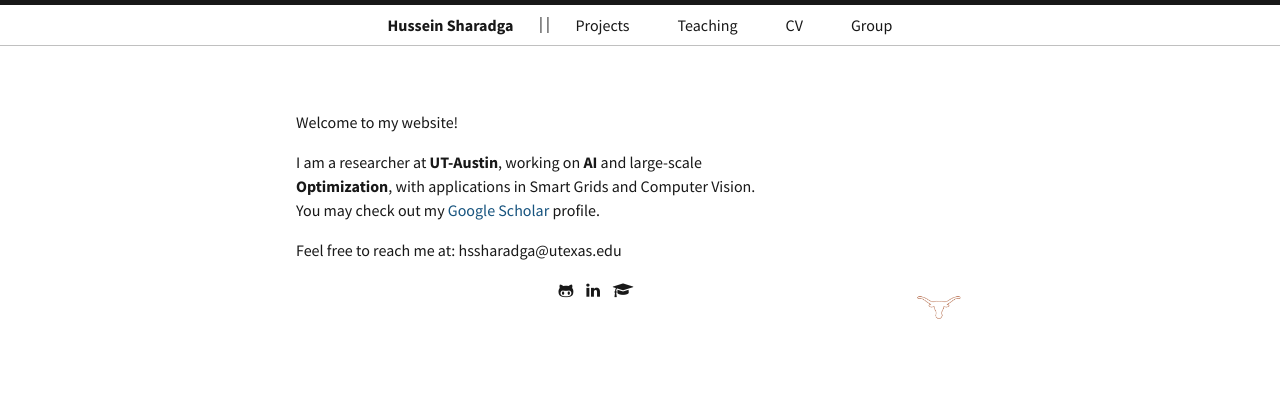
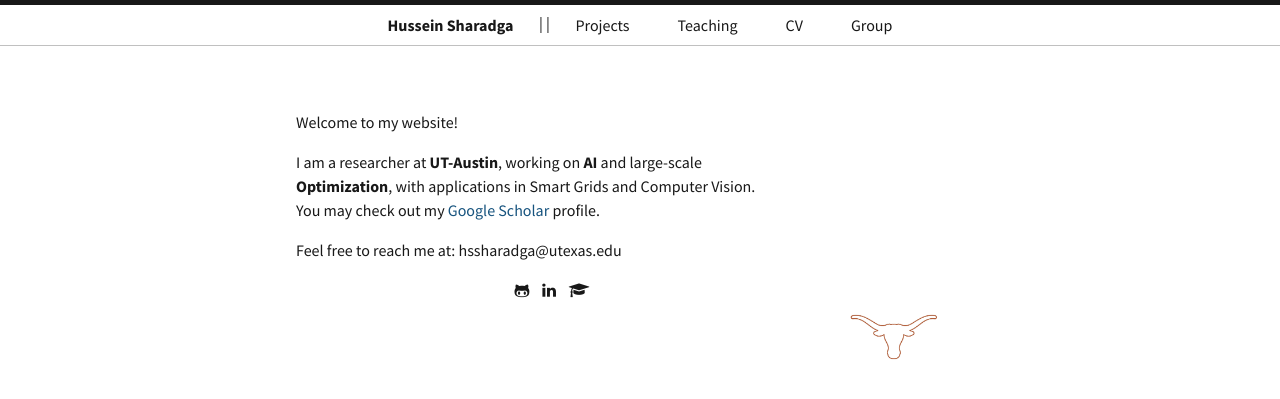
Before and after one commit to hssharadga/hssharadga.github.io, a Jekyll site: the page built from index.html, in a window 1280 px wide. Shown: the top 399 px of the page. Built offline with Jekyll 4.4.1, drawn with Linux system fonts in a browser that asks for light colours.

Commit message:
Update index.html

```diff
--- a/index.html
+++ b/index.html
@@ -41,7 +41,7 @@
 <!-- <img src="/assets/austin.jpg" alt="UT Austin Logo" height="155" align="right">
  -->
 
-<img src="/assets/austin1.png" alt="UT Austin Logo" height="60" align="right">
+<img src="/assets/austin1.png" alt="UT Austin Logo" height="120" align="right">
 
 
 </div>
```
